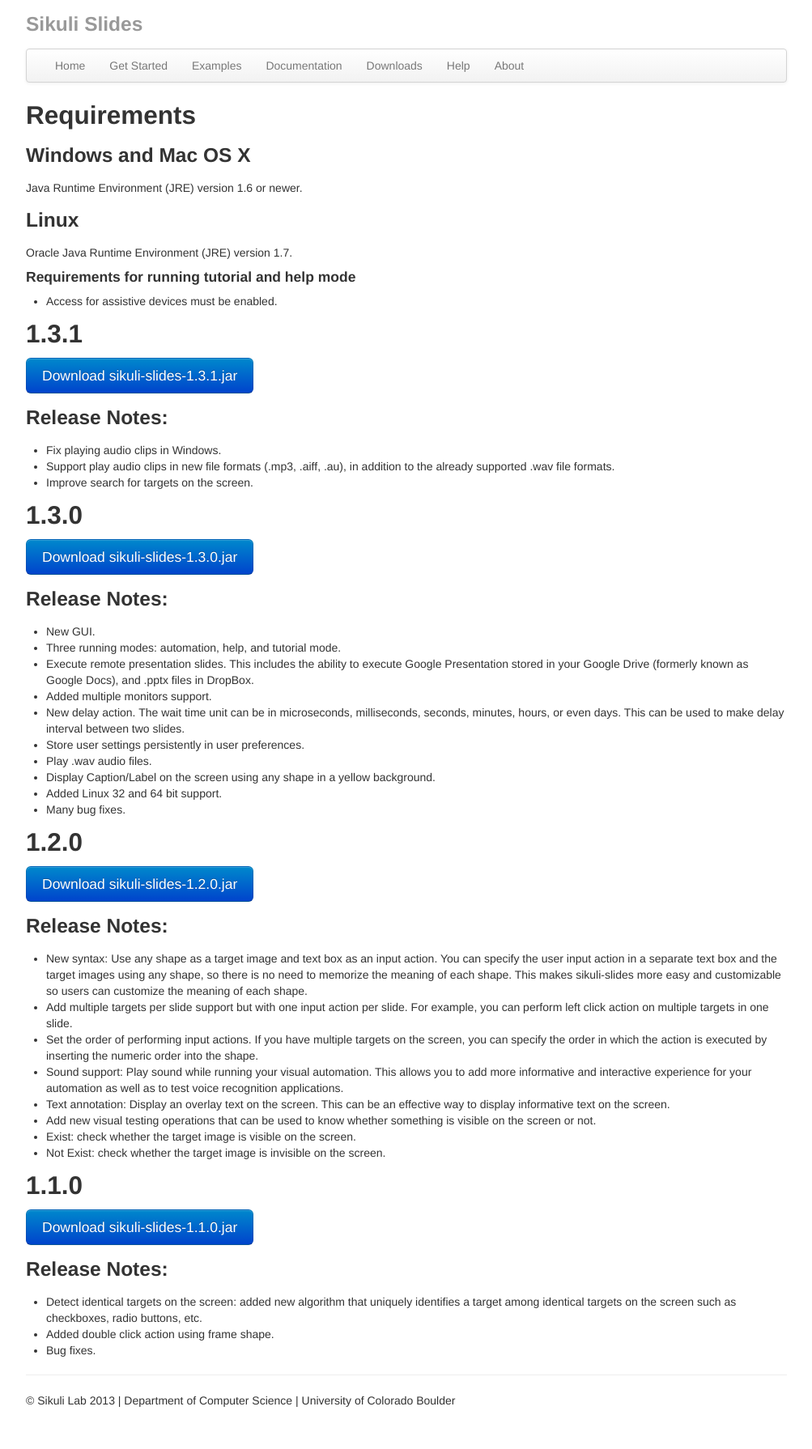
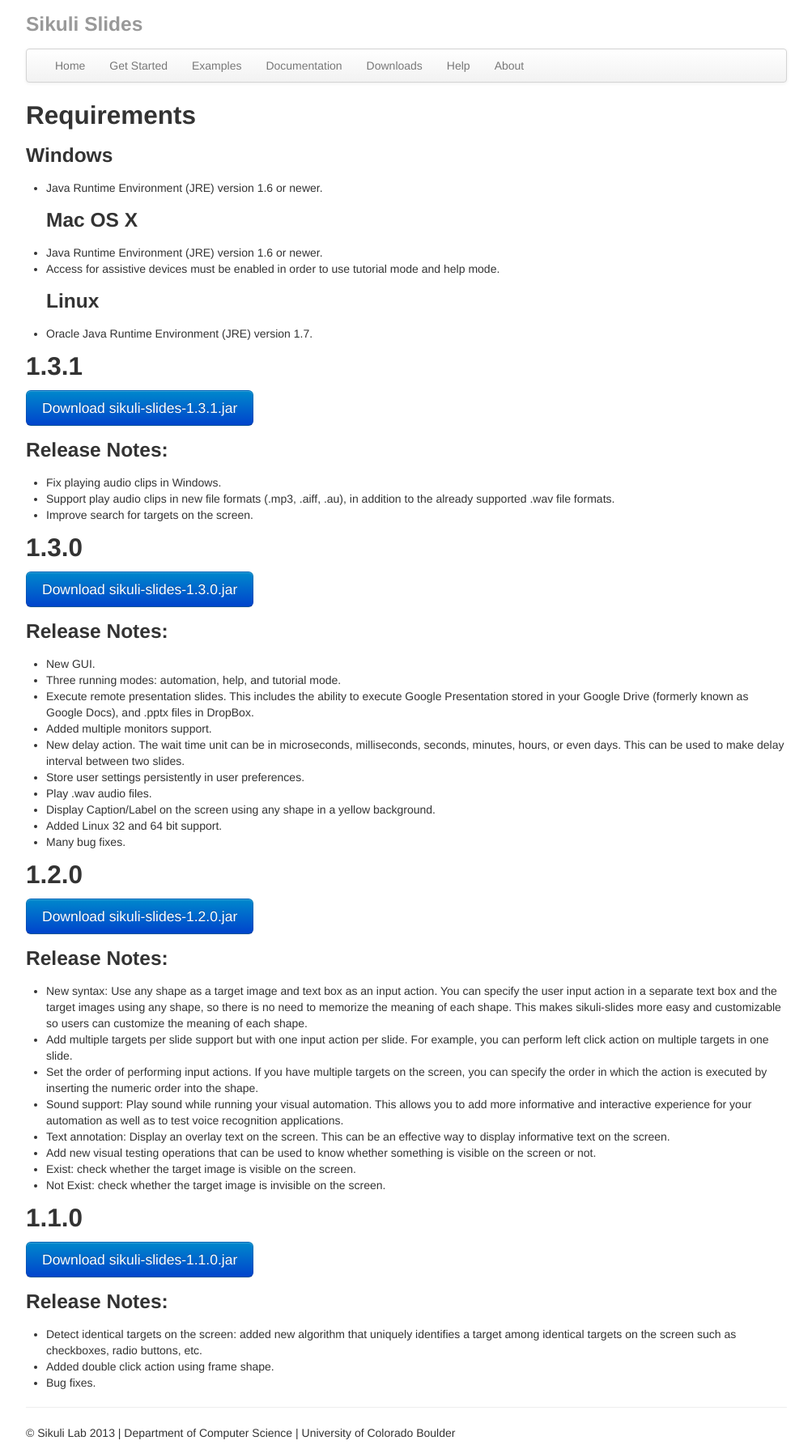
Before and after one commit to sikuli/sikuli-slides, a Jekyll site: the page built from downloads.md, in a window 1280 px wide. Shown: the whole page at 81% size, without its empty margins (138-1141 px from the left). Built offline with Jekyll 4.4.1, drawn with Linux system fonts in a browser that asks for light colours; before the commit the page ends 1750 px from its top, so only the background shows below that.

Commit message:
update system requirements

```diff
--- a/downloads.md
+++ b/downloads.md
@@ -4,13 +4,14 @@
 ---
 
 ## Requirements
-### Windows and Mac OS X
-Java Runtime Environment (JRE) version 1.6 or newer.
+### Windows
+* Java Runtime Environment (JRE) version 1.6 or newer.
+### Mac OS X
+* Java Runtime Environment (JRE) version 1.6 or newer.
+* Access for assistive devices must be enabled in order to use tutorial mode and help mode.
 ### Linux
-Oracle Java Runtime Environment (JRE) version 1.7.
+* Oracle Java Runtime Environment (JRE) version 1.7.
 
-#### Requirements for running tutorial and help mode
-* Access for assistive devices must be enabled.
 
 ## 1.3.1
 
```
